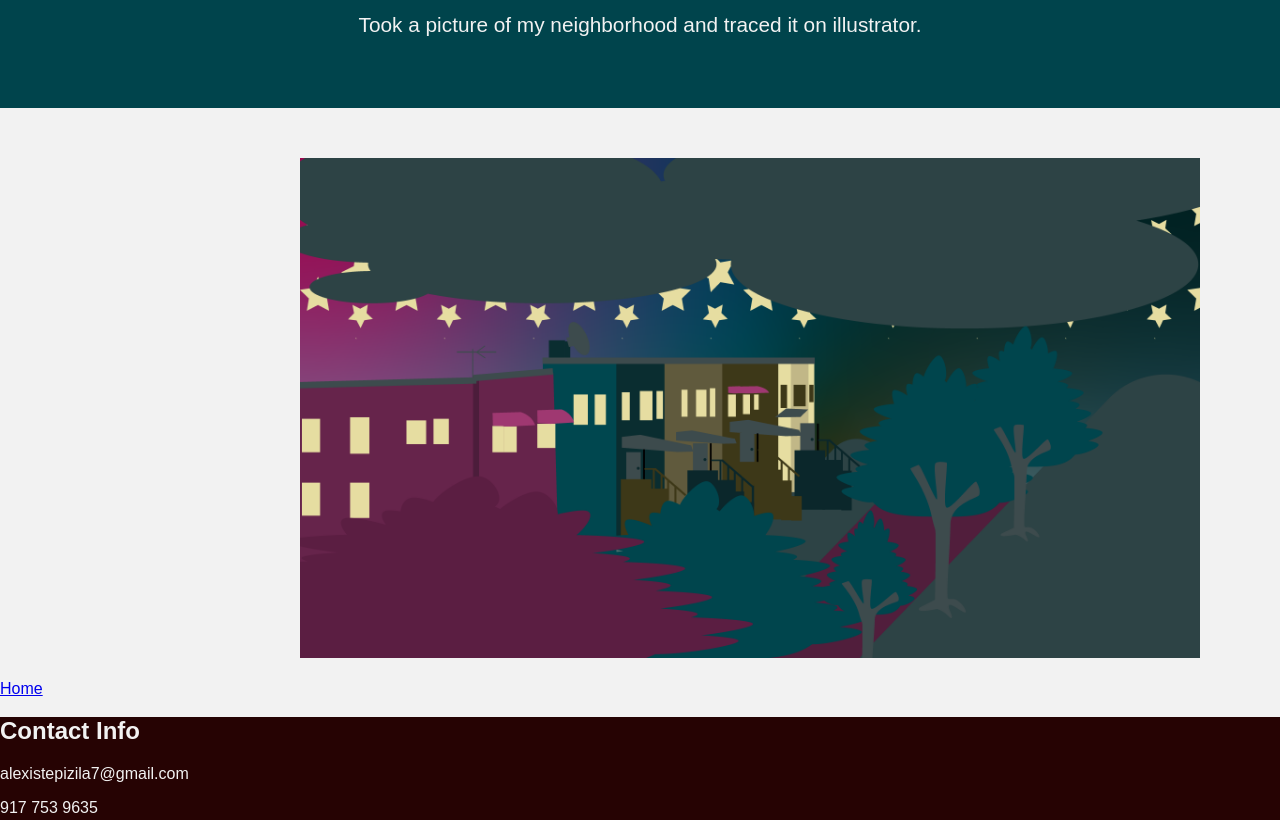
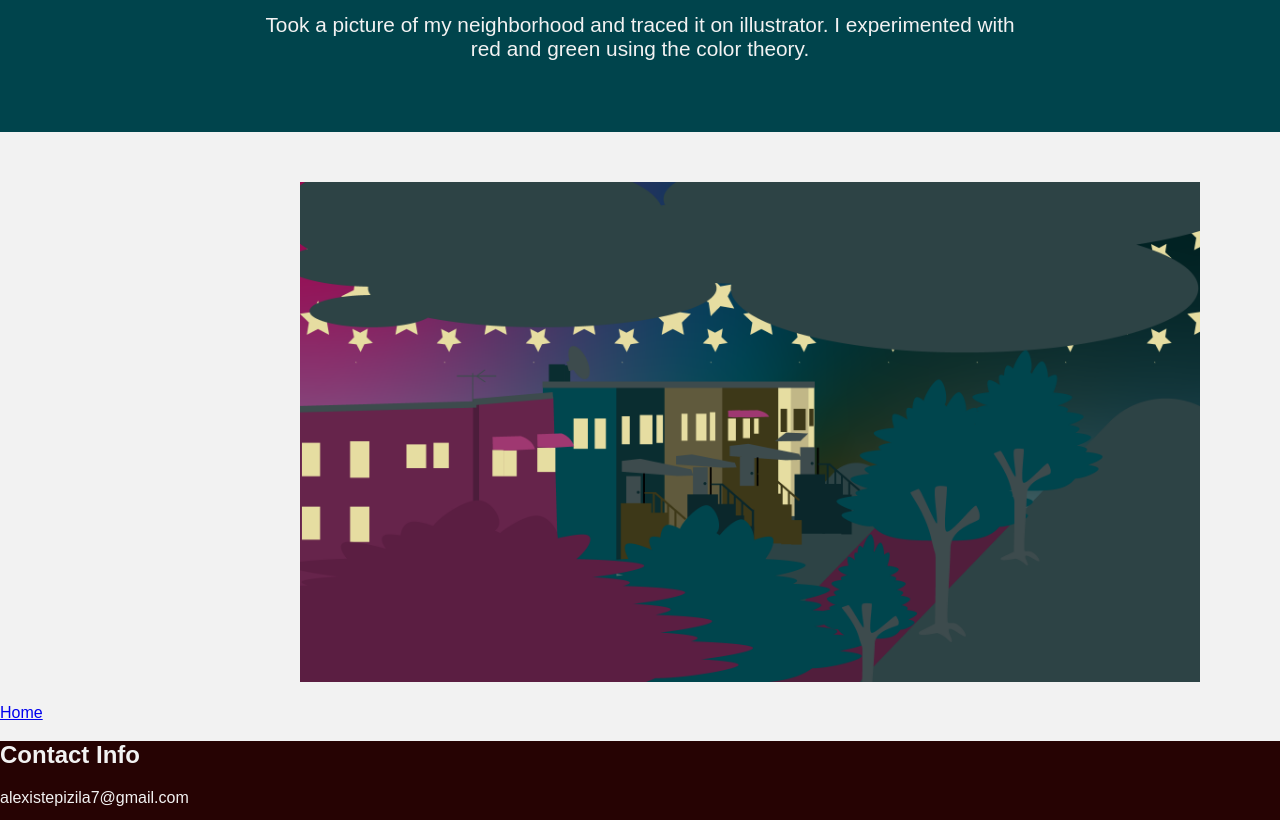
Before and after one commit to ChaotixAT1534/AlexisT-Portfolio, a plain HTML site: page neighborhood.html in a window 1280 px wide. Shown: the part 141-961 px from the top of the page. Drawn offline with Linux system fonts and the light colour scheme.

Commit message:
Update neighborhood.html

```diff
--- a/neighborhood.html
+++ b/neighborhood.html
@@ -11,7 +11,7 @@
 <body>
 	<div class="neighborhood-main">
 	<h1>Neighborhood</h1>
-		<p>Took a picture of my neighborhood and traced it on illustrator.</p>
+		<p>Took a picture of my neighborhood and traced it on illustrator. I experimented with red and green using the color theory. </p>
 	</div>
 
 	<div class = "neigh-cent">
```
